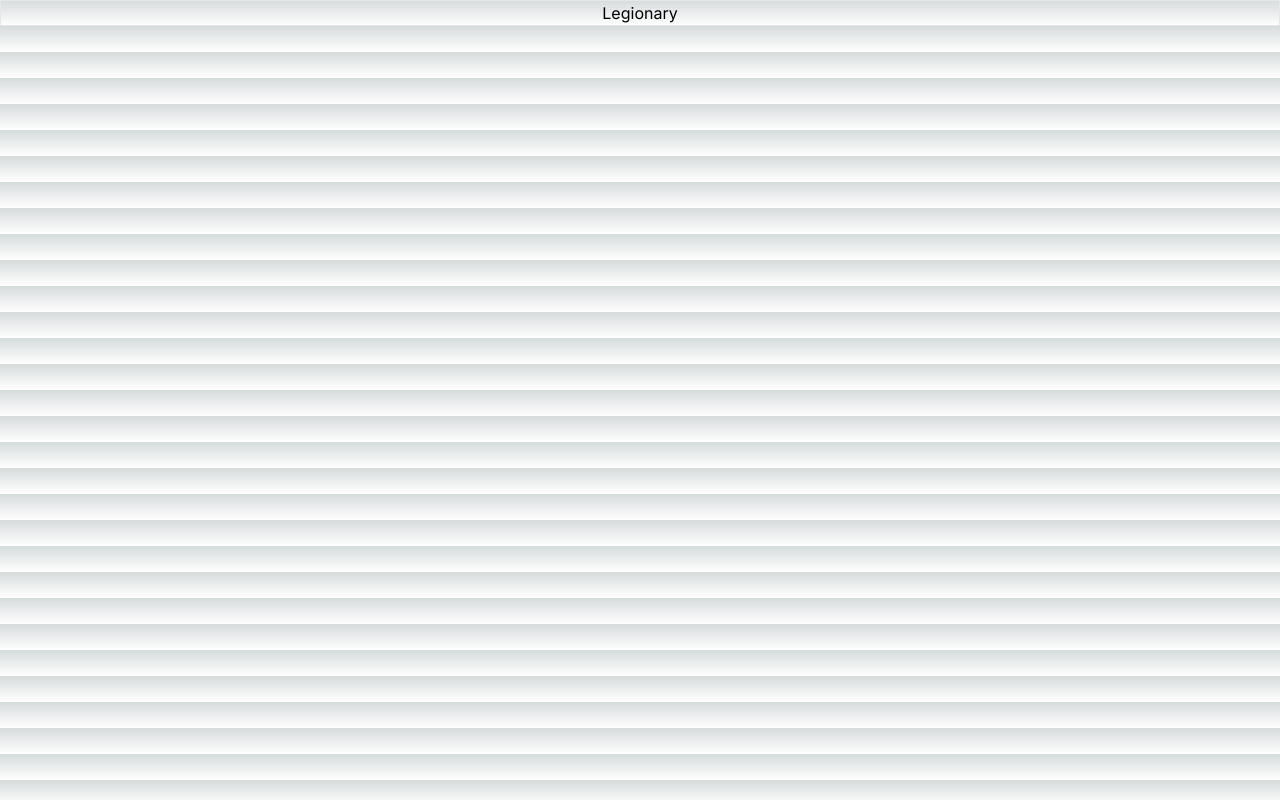
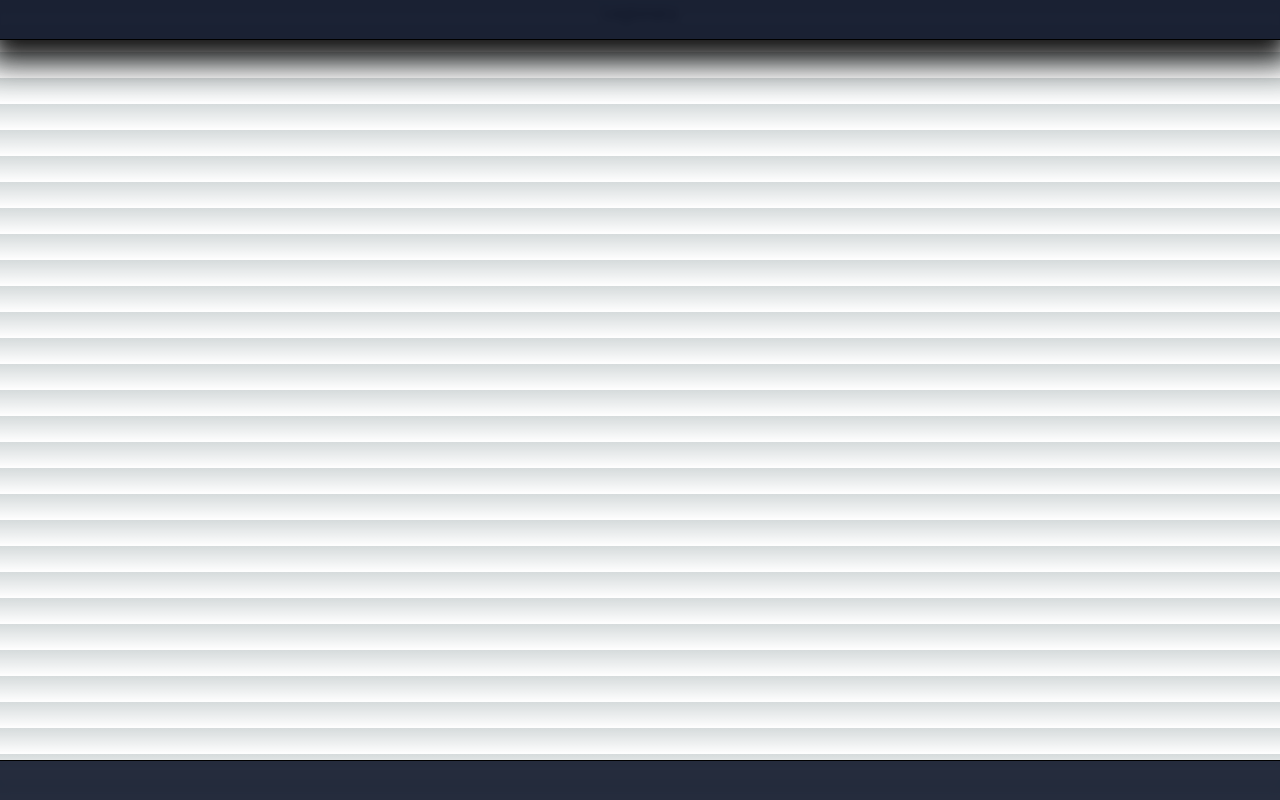
Before and after one commit to MichaelTae/interactive-history, a Next.js app: page /barracks/legionary in a window 1280 px wide. Built offline with nearby package versions, Linux system fonts and the light colour scheme.

Commit message:
css main layout change

```diff
--- a/app/layout.tsx
+++ b/app/layout.tsx
@@ -15,7 +15,12 @@ export default function RootLayout({
 }) {
   return (
     <html lang="en">
-      <body className={inter.className}>{children}</body>
+      <body className={inter.className}>
+        <div className='border-b border-black shadow-[0px_10px_20px_0px_rgba(0,0,0,0.7),0px_15px_30px_10px_rgba(10,10,10,0.7)]  w-full fixed backdrop-blur-sm bg-slate-900/95 z-10 h-10'></div>
+        <div className='border-t  border-black  bottom-0 backdrop-blur-sm bg-slate-900/90 w-full fixed h-10 z-10'></div>
+        {children}
+
+        </body>
     </html>
   )
 }
```
